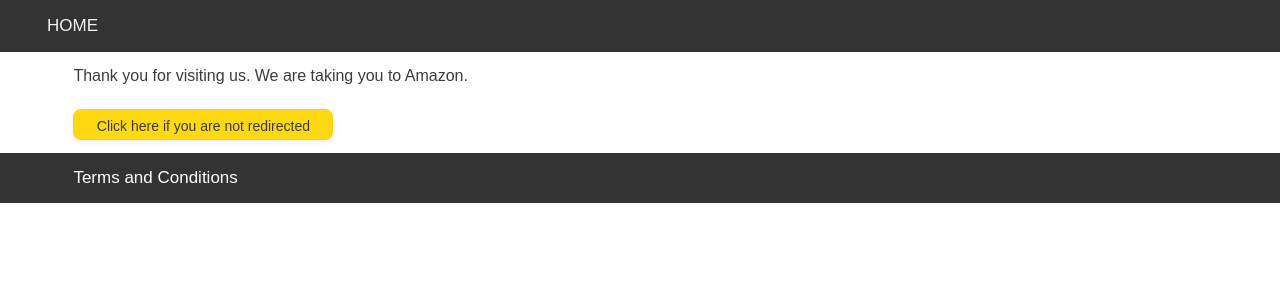
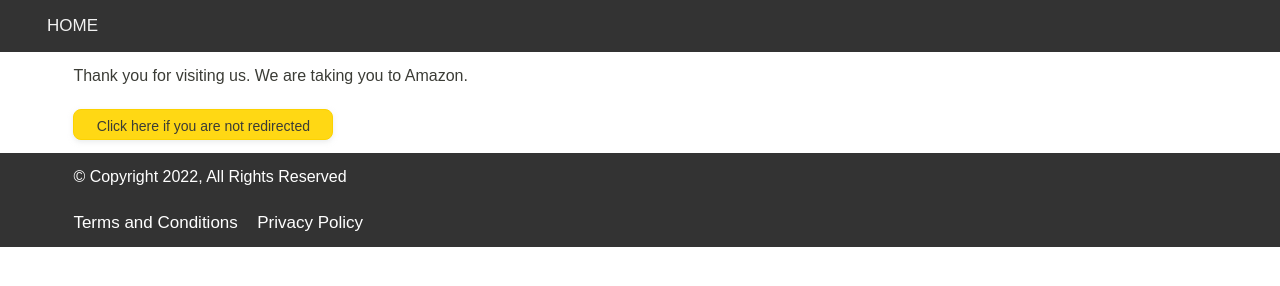
Before and after one commit to anupmodi/Deveshi, a plain HTML site: page click.html in a window 1280 px wide. Drawn offline with Linux system fonts and the light colour scheme.

Commit message:
Add files via upload

```diff
--- a/click.html
+++ b/click.html
@@ -45,8 +45,12 @@
 
 	<div class="headerDiv1">
 		<div class="alignCenter pd3 white1">
-			<div class="alignCenter">
-				  <a href="../termandconditions.html" class="font17 white">Terms and Conditions</a>
+			<div class="white">© Copyright 2022, All Rights Reserved</div><br>
+			<div class="alignCenter inline">
+				  <a href="./html/termandconditions.html" class="font17 white">Terms and Conditions</a>
+			</div>
+			<div class="alignCenter inline mrLt15">
+				  <a href="./html/privacyPolicy.html" class="font17 white">Privacy Policy</a>
 			</div>
 		</div>
 	</div><!--headerDiv1-->
--- a/global.css
+++ b/global.css
@@ -334,6 +334,10 @@
 
  a.underline {
 	 text-decoration :underline;
+ }
+
+ .inline {
+	 display:inline;
  }
 
 /* The Modal Window */
```
Also changed, not shown: 5BestSellingItemsonAmazon.html (+5 -1 lines), 5bestSellingProductsOnAmazon.html (+5 -1 lines), amazonBestSellingProductsThatWillBlowYourMind.html (+5 -1 lines), electronics.html (+5 -1 lines), index.html (+4 -1 lines), top4ProductsonAmazon.html (+5 -1 lines).
